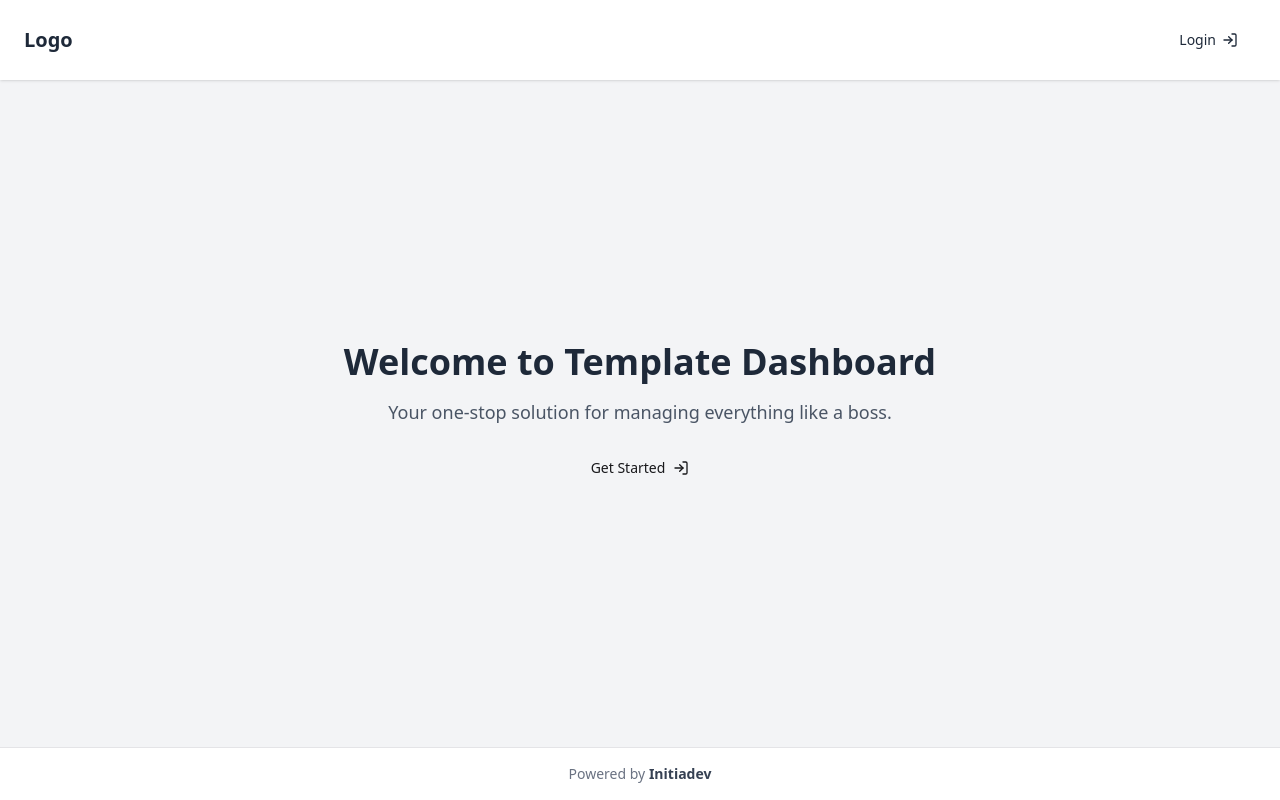
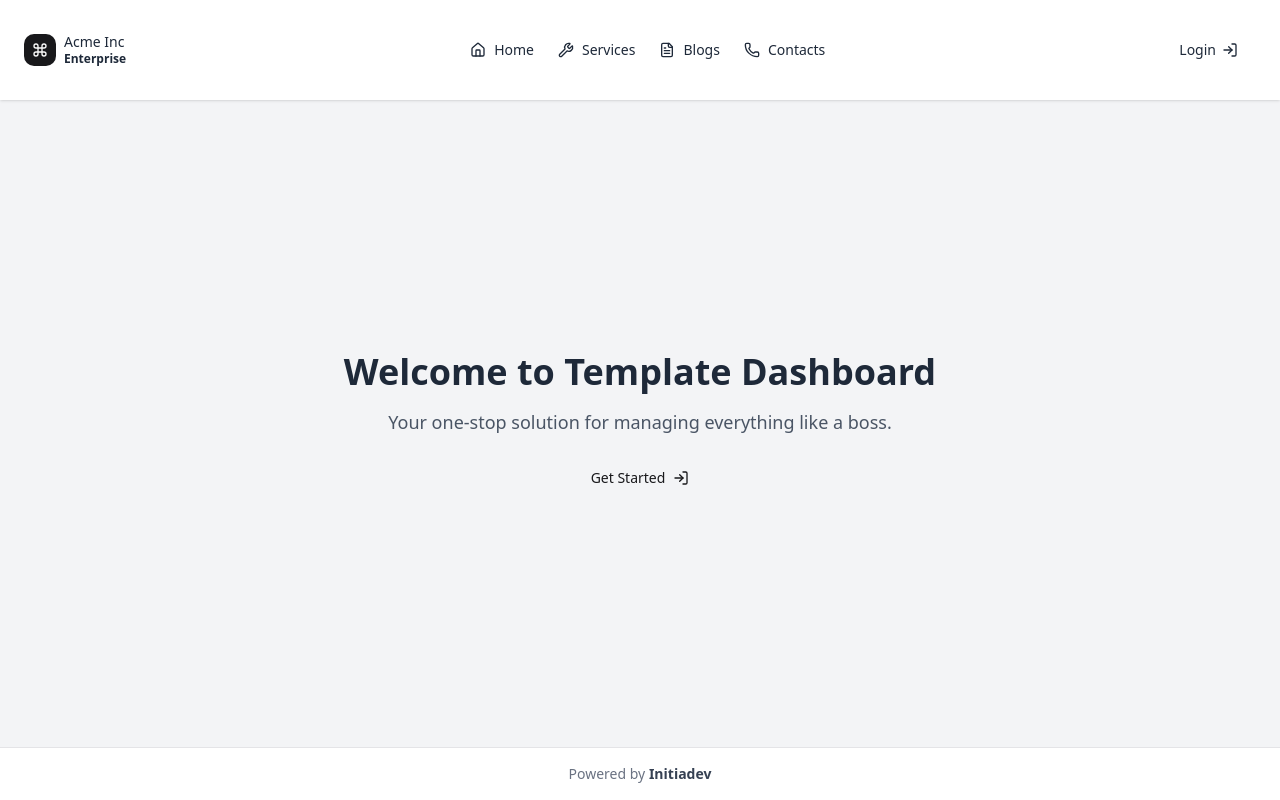
Before and after one commit to jlauza/dashme, a Next.js app in the folder templates/default/: page / in a window 1280 px wide. Built offline with nearby package versions, Linux system fonts and the light colour scheme.

Commit message:
added nav

```diff
--- a/templates/default/app/page.tsx
+++ b/templates/default/app/page.tsx
@@ -1,8 +1,14 @@
 "use client";
 import { Button } from "@/components/ui/button";
 import { redirect } from "next/navigation";
-import Image from "next/image";
-import { LogInIcon } from "lucide-react";
+import {
+  LogInIcon,
+  Command,
+  HomeIcon,
+  WrenchIcon,
+  FileTextIcon,
+  PhoneIcon,
+} from "lucide-react";
 
 export default function Home() {
   const goToLogin = () => {
@@ -12,7 +18,46 @@ export default function Home() {
     <div className="min-h-screen flex flex-col bg-gray-100">
       {/* Navbar */}
       <nav className="flex items-center justify-between p-6 bg-white shadow">
-        <div className="text-xl font-bold text-gray-800">Logo</div>
+        <div className="text-xl font-bold text-gray-800">
+          <a href="#" className="flex items-center gap-2">
+            <div className="bg-sidebar-primary text-sidebar-primary-foreground flex aspect-square size-8 items-center justify-center rounded-lg">
+              <Command className="size-4" />
+            </div>
+            <div className="grid flex-1 text-left text-sm leading-tight ">
+              <span className="truncate font-medium">Acme Inc</span>
+              <span className="truncate text-xs">Enterprise</span>
+            </div>
+          </a>
+        </div>
+        <div className="flex justify-center space-x-6 py-4 bg-white">
+          {[
+            { label: "Home", href: "#", icon: <HomeIcon className="size-4" /> },
+            {
+              label: "Services",
+              href: "#",
+              icon: <WrenchIcon className="size-4" />,
+            },
+            {
+              label: "Blogs",
+              href: "#",
+              icon: <FileTextIcon className="size-4" />,
+            },
+            {
+              label: "Contacts",
+              href: "#",
+              icon: <PhoneIcon className="size-4" />,
+            },
+          ].map((item, idx) => (
+            <a
+              key={idx}
+              href={item.href}
+              className="flex items-center gap-2 text-sm font-medium text-gray-800 hover:text-primary transition"
+            >
+              {item.icon}
+              <span className="truncate">{item.label}</span>
+            </a>
+          ))}
+        </div>
         <div>
           <Button
             onClick={goToLogin}
```
